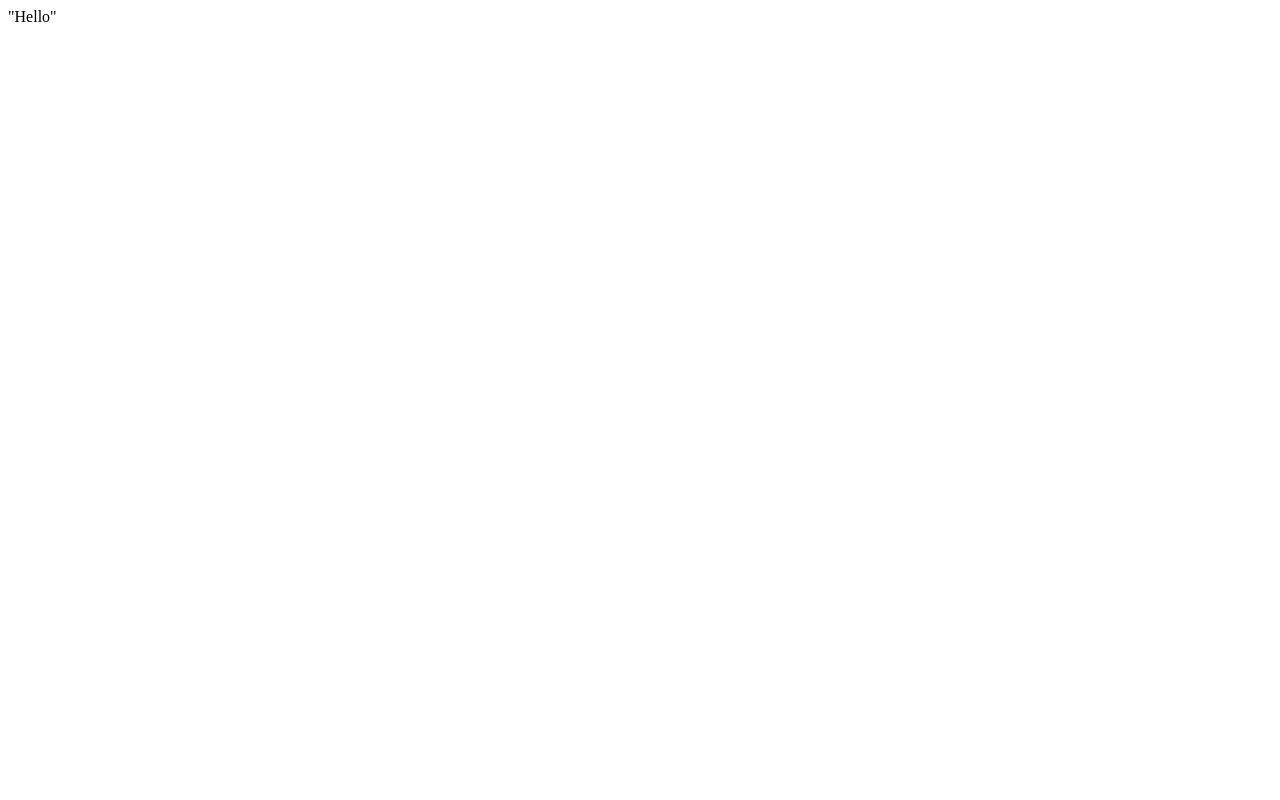
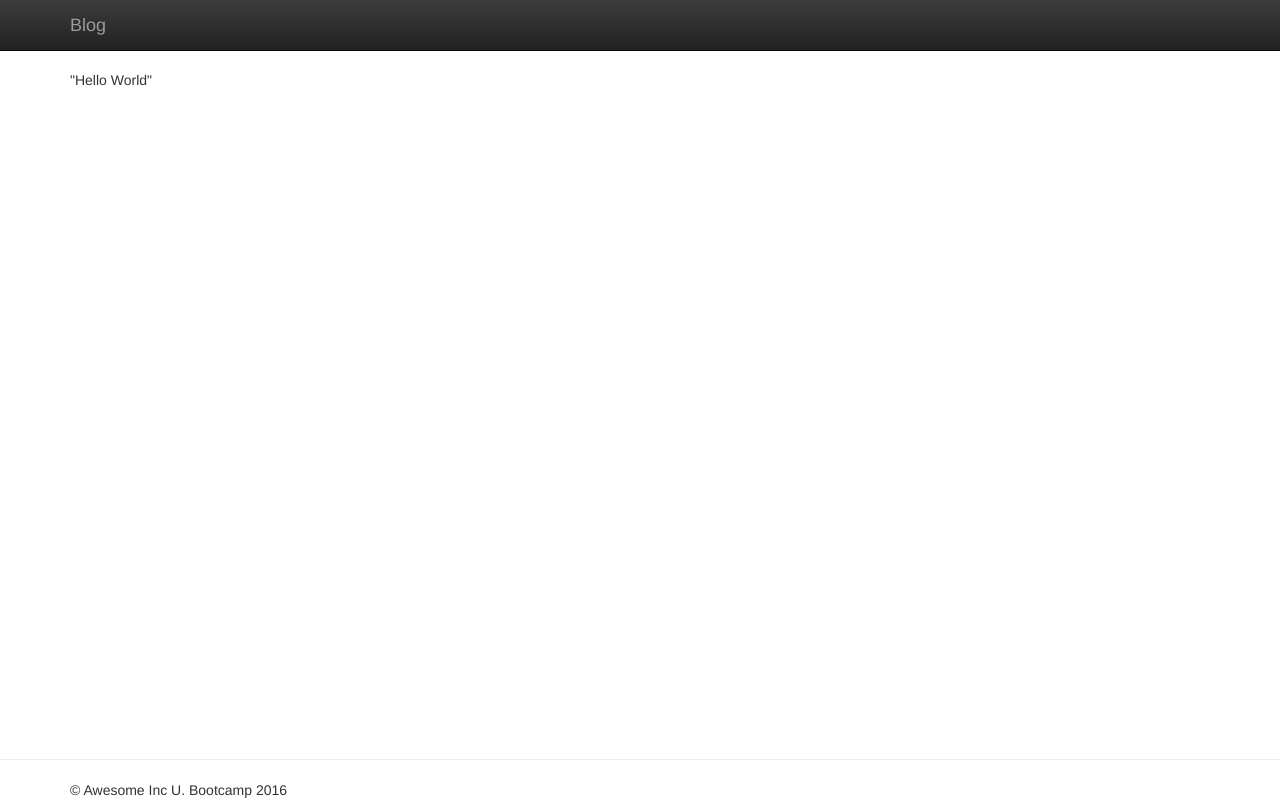
Before and after one commit to LavanyaMano/simple_blog, a Django app: page /blog/ in a window 1280 px wide. Before the commit the page is almost empty. Run offline with Django 3.2, Linux system fonts and the light colour scheme; some libraries are stand-ins or nearby versions.

Commit message:
add a base.html

```diff
--- /dev/null
+++ b/blog/static/blog/styles.css
@@ -0,0 +1,12 @@
+body {
+    padding-top: 70px;
+    padding-bottom: 70px;
+
+}
+
+.page-footer {
+    position:fixed;
+    bottom: 0;
+    width: 100%;
+    background-color: #fff;
+}
--- /dev/null
+++ b/blog/templates/blog/base.html
@@ -0,0 +1,46 @@
+{% load staticfiles %}
+<!DOCTYPE html>
+<html>
+<head>
+    <title>
+        {% block title %}
+            Blog
+        {% endblock title %}
+    </title>
+    <!-- Latest compiled and minified CSS -->
+    <link rel="stylesheet" href="https://maxcdn.bootstrapcdn.com/bootstrap/3.3.7/css/bootstrap.min.css" integrity="sha384-BVYiiSIFeK1dGmJRAkycuHAHRg32OmUcww7on3RYdg4Va+PmSTsz/K68vbdEjh4u" crossorigin="anonymous">
+
+    <!-- Optional theme -->
+    <link rel="stylesheet" href="https://maxcdn.bootstrapcdn.com/bootstrap/3.3.7/css/bootstrap-theme.min.css" integrity="sha384-rHyoN1iRsVXV4nD0JutlnGaslCJuC7uwjduW9SVrLvRYooPp2bWYgmgJQIXwl/Sp" crossorigin="anonymous">
+
+    <link rel="stylesheet" type="text/css" href="{% static 'blog/styles.css' %}" />
+</head>
+<body>
+    <header>
+        <nav class="navbar navbar-inverse navbar-fixed-top">
+          <div class="container">
+            <div class="navbar-header">
+                <a href="{% url 'blog:index' %}" class="navbar-brand">
+                    Blog
+                </a>
+            </div>
+          </div>
+        </nav>
+    </header>
+    <div class="container">
+        {% block content %}
+
+        {% endblock %}
+    </div>
+    <footer class="page-footer">
+        <hr>
+        <div class="container">
+            &copy; Awesome Inc U. Bootcamp 2016
+        </div>
+    </footer>
+
+    <script   src="https://code.jquery.com/jquery-3.1.0.min.js"   integrity="sha256-cCueBR6CsyA4/9szpPfrX3s49M9vUU5BgtiJj06wt/s="   crossorigin="anonymous"></script>
+    <!-- Latest compiled and minified JavaScript -->
+    <script src="https://maxcdn.bootstrapcdn.com/bootstrap/3.3.7/js/bootstrap.min.js" integrity="sha384-Tc5IQib027qvyjSMfHjOMaLkfuWVxZxUPnCJA7l2mCWNIpG9mGCD8wGNIcPD7Txa" crossorigin="anonymous"></script>
+</body>
+</html>
--- a/blog/templates/blog/index.html
+++ b/blog/templates/blog/index.html
@@ -1 +1,4 @@
-"Hello"
+{% extends "blog/base.html" %}
+{% block content %}
+"Hello World"
+{% endblock content %}
```
